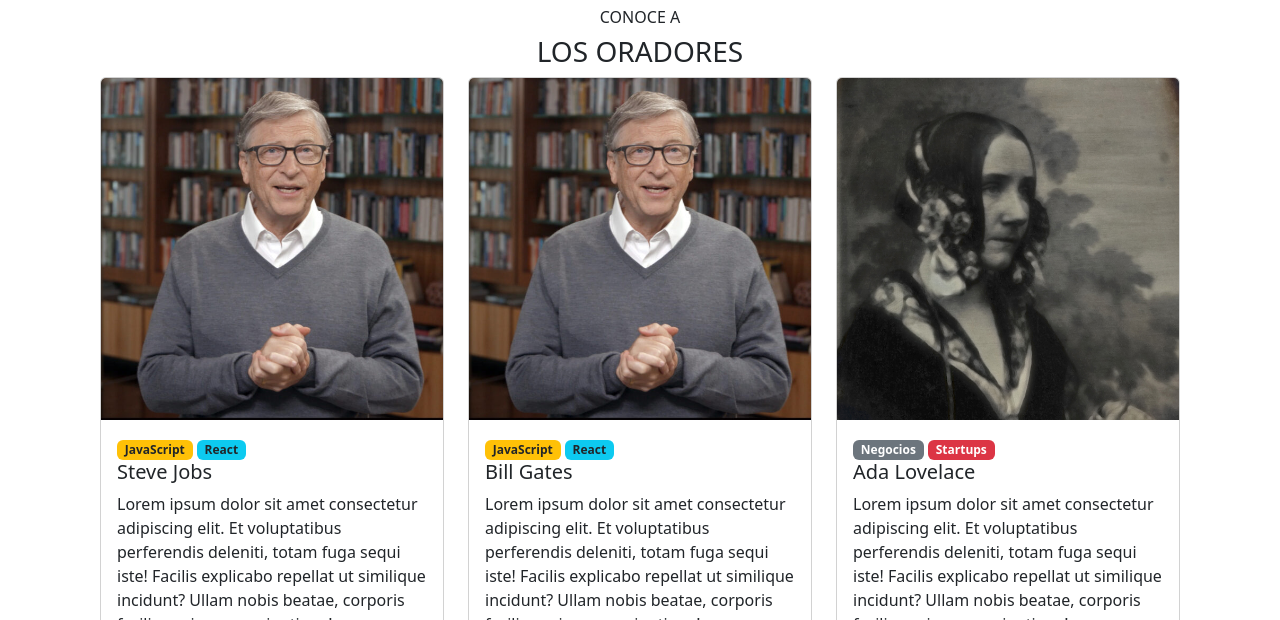
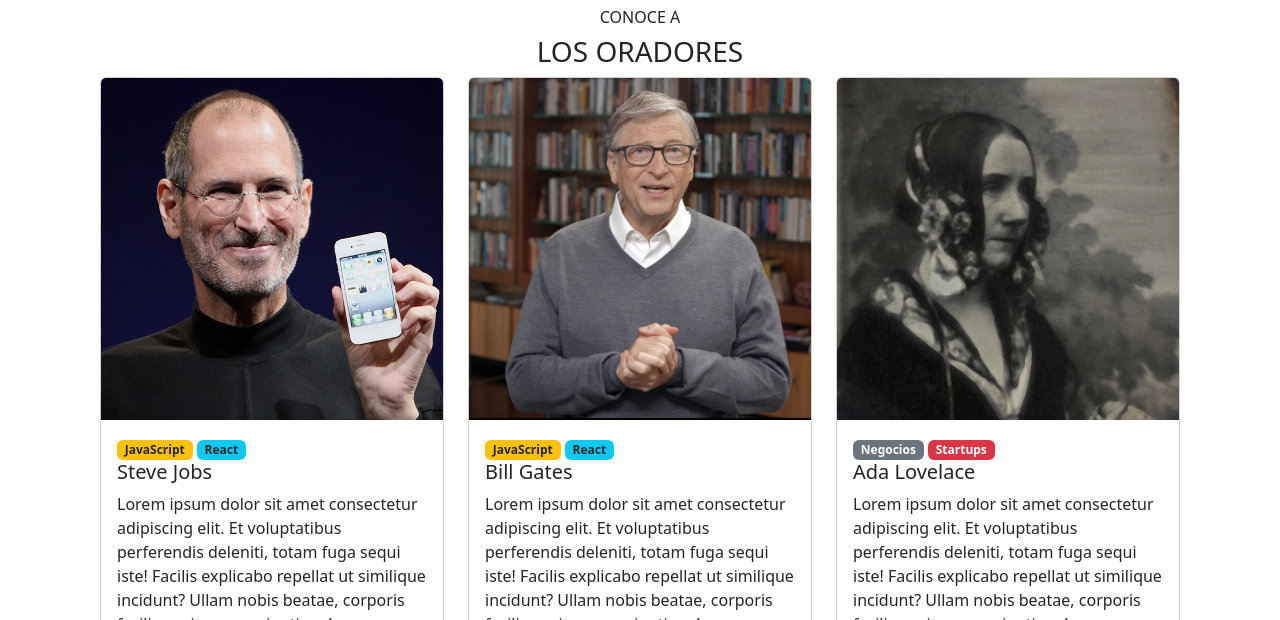
Before and after one commit to Luz-GM/TP_Integrador_Garcia_Marquez_M_L, a plain HTML site: page index.html in a window 1280 px wide. Shown: the part 822-1442 px from the top of the page. Drawn offline with nearby package versions, Linux system fonts and the light colour scheme.

Commit message:
correccion imagen

```diff
--- a/index.html
+++ b/index.html
@@ -109,7 +109,7 @@
         <div class="col-sm-4">
           <div class="card">
             <img
-              src="./assets/bill.jpg"
+              src="./assets/steve.jpg"
               class="card-img-top"
               alt="Retrato de Steve Jobs"
             />
```
